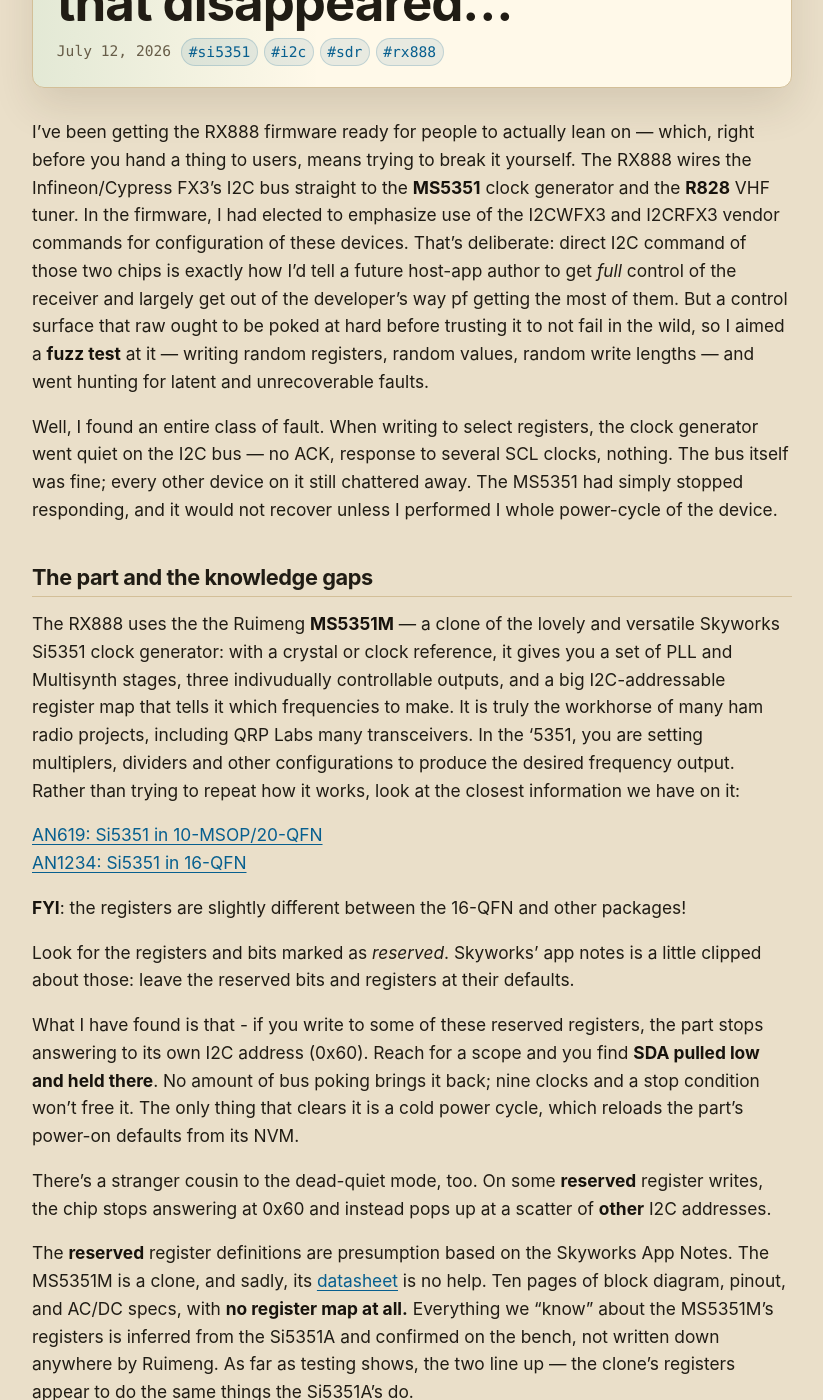
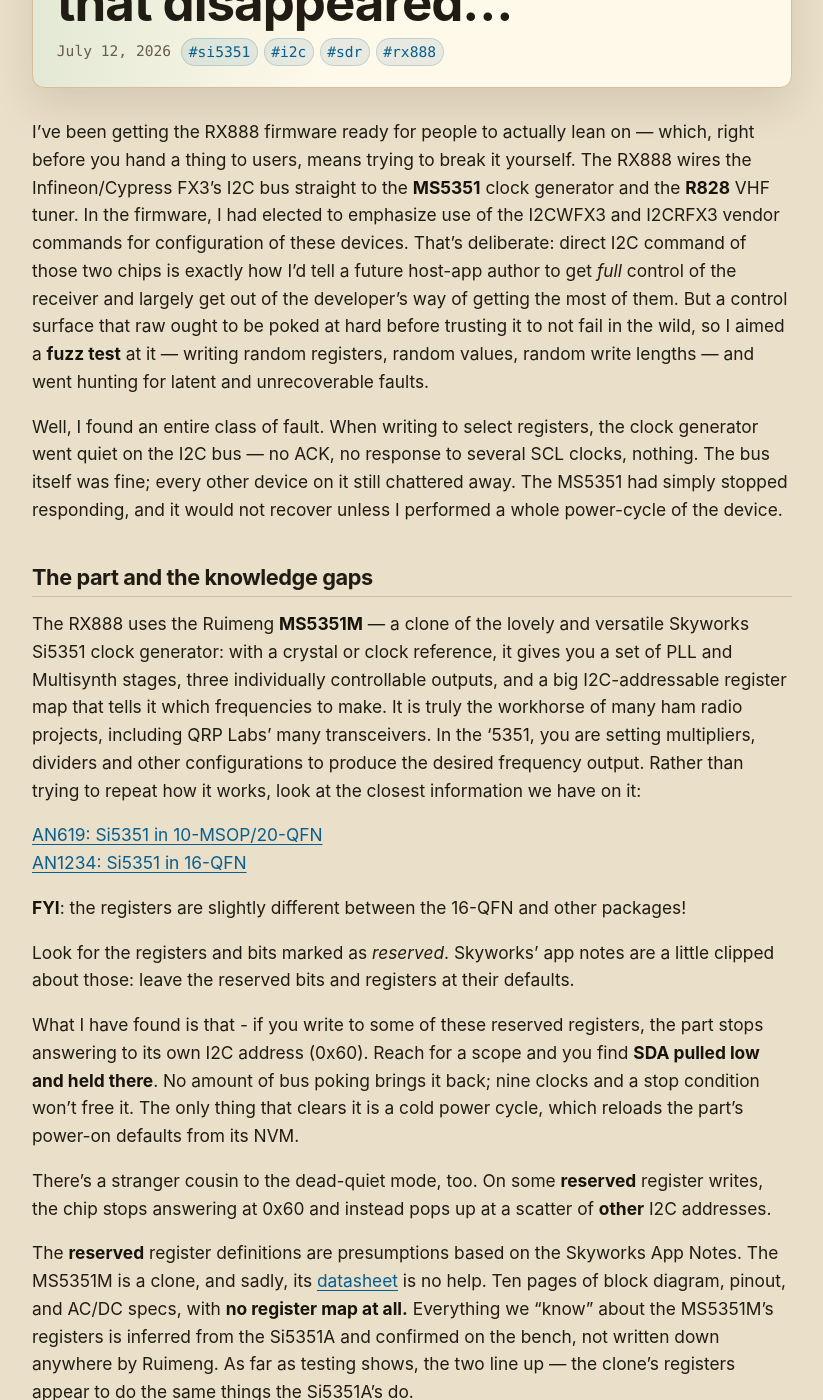
Before and after one commit to ringof/ringof.github.io, a Jekyll site: the page built from _posts/2026-07-12-the-si5351-clock-generator-that-disappeared.md, in a window 1280 px wide and 1400 px high, scrolled down 246 px. Shown: the whole window, without its empty margins (228-1051 px from the left). Built offline with Jekyll 4.4.1, drawn with Linux system fonts in a browser that asks for light colours; some of the changed text lies outside the part shown.

Commit message:
Fix typos and grammar in Si5351 post
Surgical typo/grammar-only cleanup; voice, structure, and content
left as-is.

```diff
--- a/_posts/2026-07-12-the-si5351-clock-generator-that-disappeared.md
+++ b/_posts/2026-07-12-the-si5351-clock-generator-that-disappeared.md
@@ -17,26 +17,26 @@ yourself. The RX888 wires the Infineon/Cypress FX3's I2C bus straight to the
 I had elected to emphasize use of the I2CWFX3 and I2CRFX3 vendor commands for
 configuration of these devices. That's deliberate: direct I2C command of those
 two chips is exactly how I'd tell a future host-app author to get *full* control
-of the receiver and largely get out of the developer's way pf getting the most
+of the receiver and largely get out of the developer's way of getting the most
 of them. But a control surface that raw ought to be poked at hard before
 trusting it to not fail in the wild, so I aimed a **fuzz test** at it —
 writing random registers, random values, random write lengths — and went
 hunting for latent and unrecoverable faults.
 
 Well, I found an entire class of fault. When writing to select registers, the clock
-generator went quiet on the I2C bus — no ACK, response to several SCL clocks,
+generator went quiet on the I2C bus — no ACK, no response to several SCL clocks,
 nothing. The bus itself was fine; every other device on it still chattered away.
 The MS5351 had simply stopped responding, and it would not recover unless I performed
-I whole power-cycle of the device.
+a whole power-cycle of the device.
 
 ## The part and the knowledge gaps
 
-The RX888 uses the the Ruimeng **MS5351M** — a clone of the lovely and versatile Skyworks
+The RX888 uses the Ruimeng **MS5351M** — a clone of the lovely and versatile Skyworks
 Si5351 clock generator: with a crystal or clock reference, it gives you a set of PLL
-and Multisynth stages, three indivudually controllable outputs, and a big I2C-addressable
+and Multisynth stages, three individually controllable outputs, and a big I2C-addressable
 register map that tells it which frequencies to make. It is truly the workhorse of many
-ham radio projects, including QRP Labs many transceivers. In the '5351, you are
-setting multiplers, dividers and other configurations to produce the desired frequency
+ham radio projects, including QRP Labs' many transceivers. In the '5351, you are
+setting multipliers, dividers and other configurations to produce the desired frequency
 output. Rather than trying to repeat how it works, look at the closest information
 we have on it:
 
@@ -46,7 +46,7 @@ we have on it:
 **FYI**: the registers are slightly different between the 16-QFN and other packages!
 
 Look for the registers and bits marked as *reserved*. Skyworks' app notes
-is a little clipped about those: leave the reserved bits and registers at their
+are a little clipped about those: leave the reserved bits and registers at their
 defaults.
 
 What I have found is that - if you write to some of these reserved registers,
@@ -59,7 +59,7 @@ There's a stranger cousin to the dead-quiet mode, too. On some **reserved** regi
 writes, the chip stops answering at 0x60 and instead pops up at a scatter
 of **other** I2C addresses.
 
-The **reserved** register definitions are presumption based on the Skyworks App Notes.
+The **reserved** register definitions are presumptions based on the Skyworks App Notes.
 The MS5351M is a clone, and sadly, its [datasheet](/assets/ms5351m-datasheet.pdf)
 is no help. Ten pages of block diagram, pinout, and AC/DC specs, with
 **no register map at all.**  Everything we "know" about the MS5351M's registers
@@ -67,7 +67,7 @@ is inferred from the Si5351A and confirmed on the bench, not written down
 anywhere by Ruimeng. As far as testing shows, the two line up — the clone's registers
 appear to do the same things the Si5351A's do.
 
-The reserved register *failure*, isn't just in the clone. **George Byrkit (K9TRV)**
+The reserved register *failure* isn't just in the clone. **George Byrkit (K9TRV)**
 independently ran tests on this same idea — systematic writes to reserved registers, then
 a fuzz pass hammering random addresses and write lengths — against *genuine*
 Skyworks parts, both an **Si5351A** and an **Si5351C**, and he hit the same class
@@ -127,7 +127,7 @@ accepting *any* write to reg 5 until the next power cycle.
 ### Reg 7 — the address register nobody documented
 
 Remember the stranger cousin — the chip vanishing from `0x60` and popping up at
-other addresses? Here's a big piece of it. Reg 7 appears to act like  an
+other addresses? Here's a big piece of it. Reg 7 appears to act like an
 **undocumented I2C address register.** Its top nibble ORs straight
 into the device address:
 
@@ -191,7 +191,7 @@ a receiver into a paperweight.
 
 ## The lessons learned
 
-- **Only write registers not called RESERVED** If it isn't in the datasheet with a
+- **Only write registers not called RESERVED.** If it isn't in the datasheet with a
   stated purpose, don't touch it.
 - **Avoid blind read-modify-write.** Reserved bits live inside otherwise-writable
   registers, so a careless "read, OR in a bit, write it back" can disturb one you
```
Also changed, not shown: other parts of _posts/2026-07-12-the-si5351-clock-generator-that-disappeared.md (+2 -2 lines).
